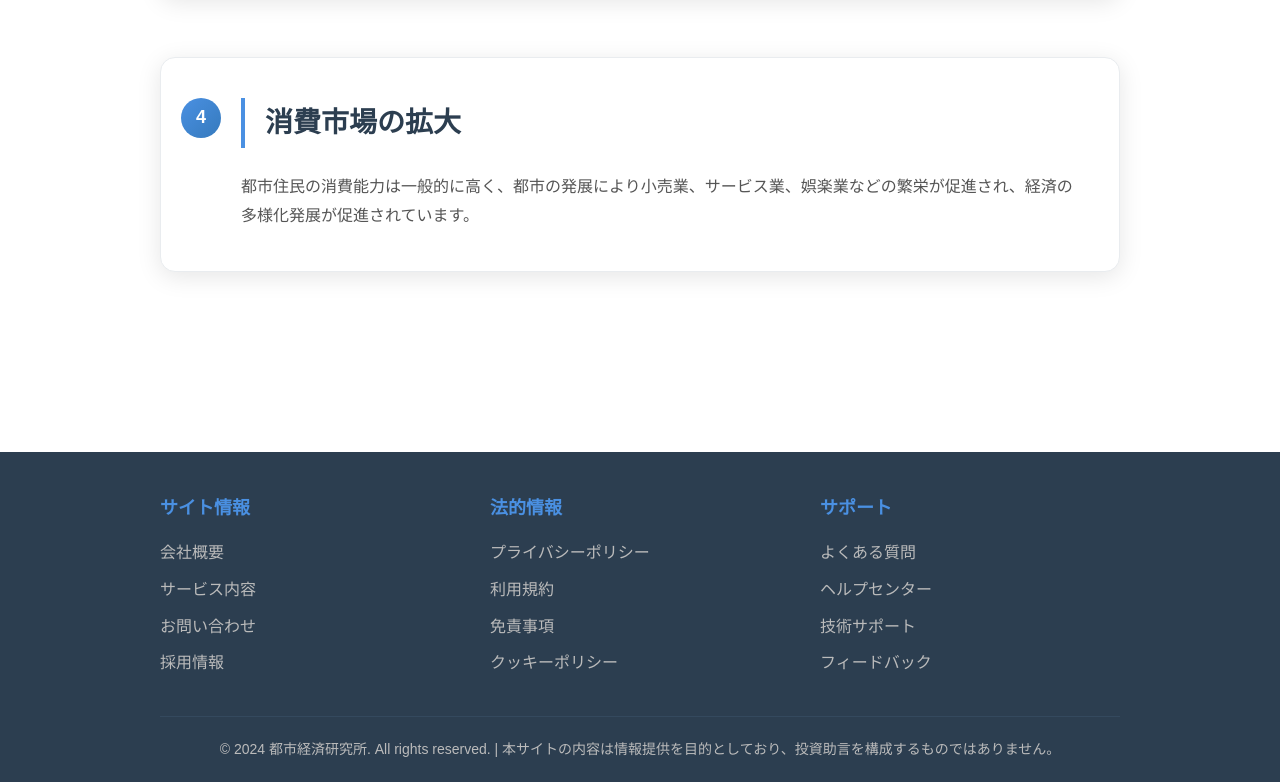
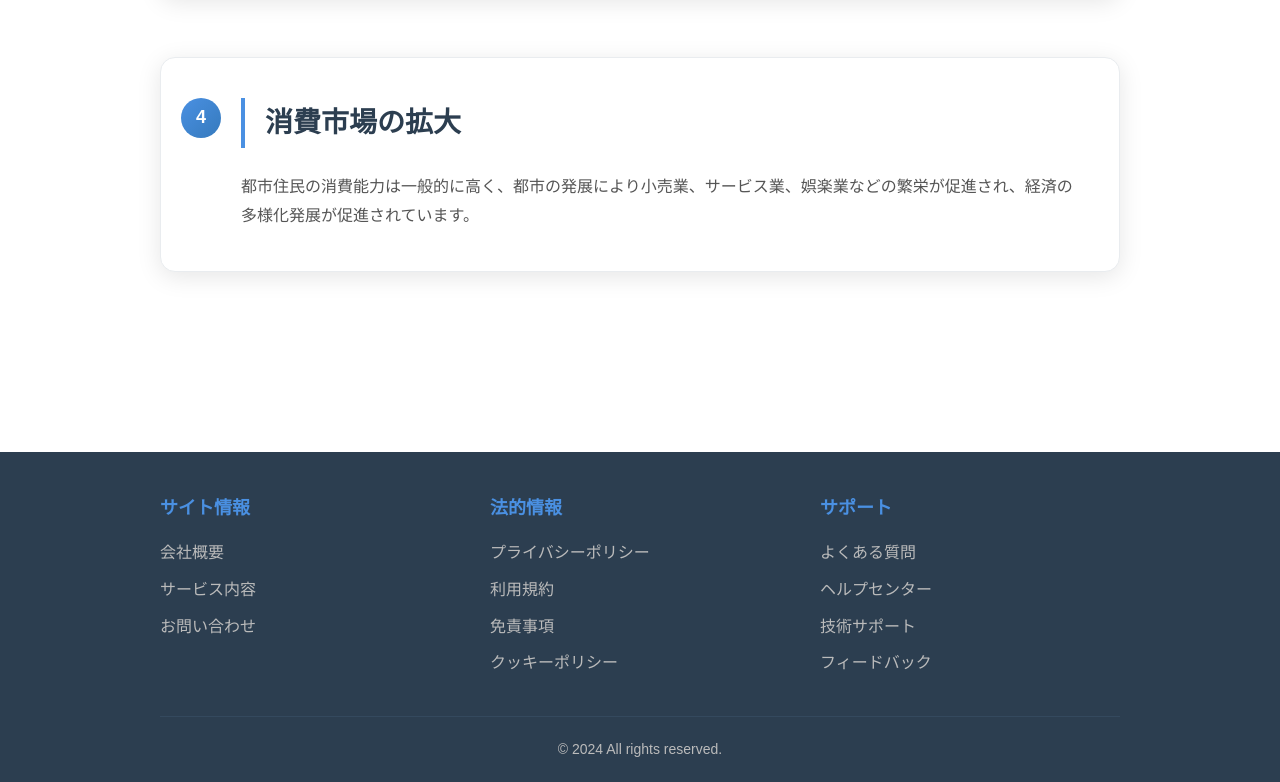
Before and after one commit to CHENMOUAD/ahd620g.shop, a plain HTML site: page index.html in a window 1280 px wide. Shown: the part 1341-2123 px from the top of the page. Drawn offline with Linux system fonts and the light colour scheme; no server answers.

Commit message:
Update index.html

```diff
--- a/index.html
+++ b/index.html
@@ -229,7 +229,6 @@
                             <li><a href="#">会社概要</a></li>
                             <li><a href="#">サービス内容</a></li>
                             <li><a href="#">お問い合わせ</a></li>
-                            <li><a href="#">採用情報</a></li>
                         </ul>
                     </div>
 
@@ -255,7 +254,7 @@
                 </div>
 
                 <div class="footer-bottom">
-                    <p>&copy; 2024 都市経済研究所. All rights reserved. | 本サイトの内容は情報提供を目的としており、投資助言を構成するものではありません。</p>
+                    <p>&copy; 2024  All rights reserved. </p>
                 </div>
             </div>
         </footer>
```
